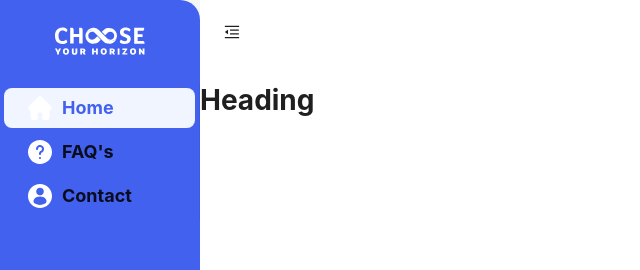
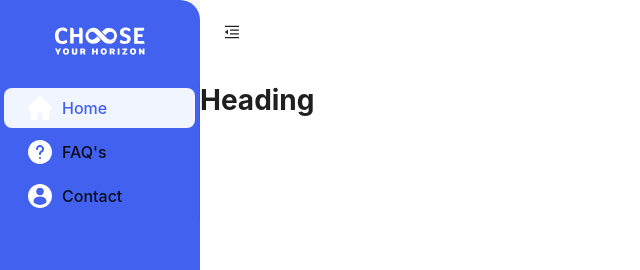
Before and after one commit to mohib-uddin/customerdashboard, a Next.js app: page / in a window 1280 px wide. Shown: the top 270 px of the page, without its empty margins (0-640 px from the left). Built offline with nearby package versions, Linux system fonts and the light colour scheme.

Commit message:
sider update

```diff
--- a/src/layouts/main-layout.js
+++ b/src/layouts/main-layout.js
@@ -40,8 +40,8 @@ const MainLayout = ({ children }) => {
           <Menu
             style={{
               background: "#4261EF",
-              fontSize: "18px",
-              fontWeight: "700",
+              fontSize: "16px",
+              fontWeight: "500",
               color: "white",
             }}
             onChange={(a) => {
```
